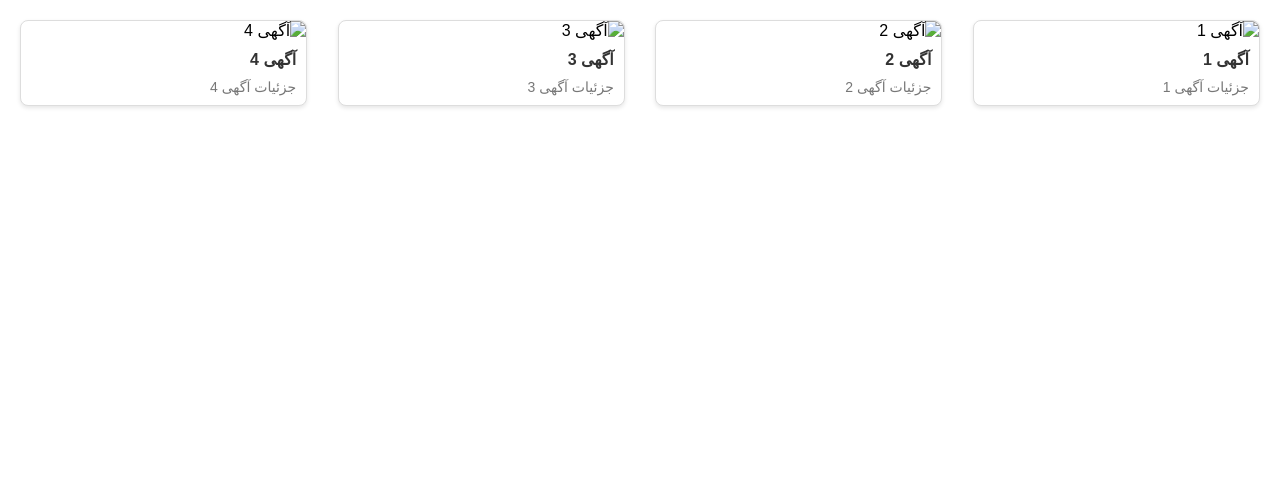
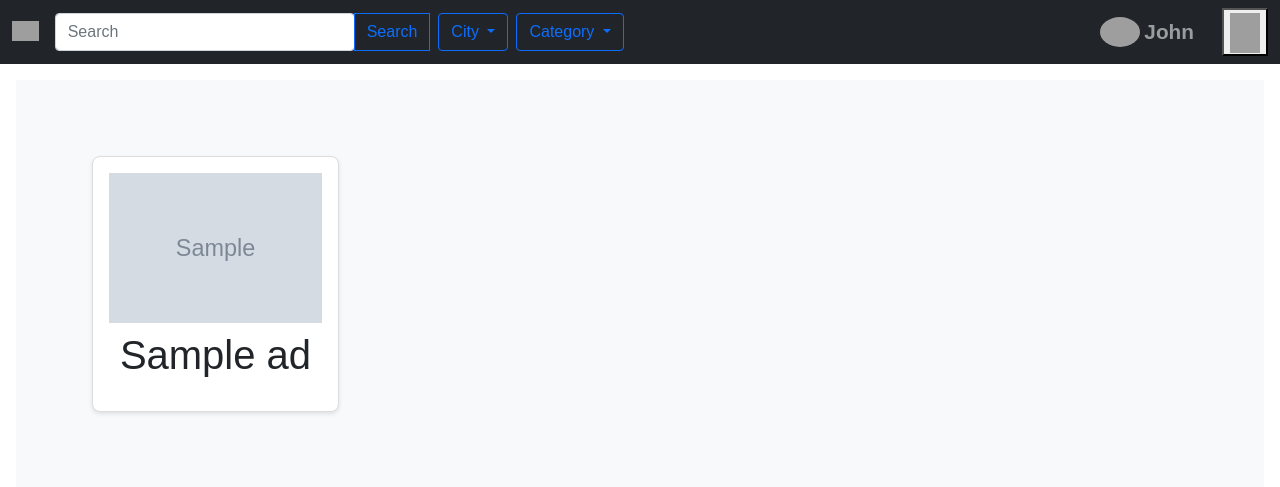
Before and after one commit to alinrz0/advertising-web-Django, a Django app: template ads/templates/ads/ads_list.html in a window 1280 px wide. Shown: the top 487 px of the page. Run offline with Django 5.2, Linux system fonts and the light colour scheme; the template is opened without the code that fills it: most values are stand-ins (such as "Sample title", 1, 10 or a date in 2020); grey boxes marked "Sample" are stand-in pictures; some libraries are stand-ins or nearby versions; grey boxes are pictures that could not be loaded.

Commit message:
add base.html and navbar.html and a basic set of hambergur bar and a base of showing ads

```diff
--- a/ads/static/ads/ads_list.css
+++ b/ads/static/ads/ads_list.css
@@ -1,7 +1,7 @@
 body {
     margin: 0;
     font-family: Arial, sans-serif;
-    direction: rtl;
+    direction: ltr;
 }
 
 .header {
--- a/ads/templates/ads/ads_list.html
+++ b/ads/templates/ads/ads_list.html
@@ -1,63 +1,22 @@
+{% extends 'base.html' %}
 {% load static %}
-{% comment %} <link rel="stylesheet" href= "{% static "ads/ads_list.css" %}"> {% endcomment %}
-<!DOCTYPE html>
-<html lang="fa" dir="rtl">
-<head>
-    <meta charset="UTF-8">
-    <meta name="viewport" content="width=device-width, initial-scale=1.0">
+{% block custom_tags %}
     <title>صفحه آگهی‌ها</title>
-    <link rel="stylesheet" href= "{% static "ads/ads_list.css" %}">
+    <link rel="stylesheet" href= "{% static 'ads/ads_list.css' %}">
     <link href="https://fonts.googleapis.com/icon?family=Material+Icons" rel="stylesheet">
-    <style>
-        .ad-section {
-            display: flex;
-            flex-wrap: wrap;
-            justify-content: space-between;
-        }
-        .ad-card {
-            width: 48%;
-            margin-bottom: 20px;
-        }
-        @media screen and (min-width: 768px) {
-            .ad-card {
-                width: 23%;
-            }
-        }
-    </style>
-</head>
-<body>
-    <div class="main-container">
-        <section class="ad-section">
-            <div class="ad-card">
-                <img src="https://via.placeholder.com/150" alt="آگهی 1">
-                <div class="ad-content">
-                    <h2>آگهی 1</h2>
-                    <p>جزئیات آگهی 1</p>
-                </div>
+{% endblock %}
+
+{% block content %}
+<div class="main-container">
+    <section class="ad-section">
+        {% for ad in ads %}
+        <div class="ad-card p-3 m-2">
+            <img src="{% static ad.IMG_Link  %}" alt="Your Image" class="img-fluid">
+            <div class="ad-content p-2">
+                <h1 class="text-center">{{ ad.Title }}</h1>
             </div>
-            <div class="ad-card">
-                <img src="https://via.placeholder.com/150" alt="آگهی 2">
-                <div class="ad-content">
-                    <h2>آگهی 2</h2>
-                    <p>جزئیات آگهی 2</p>
-                </div>
-            </div>
-            <div class="ad-card">
-                <img src="https://via.placeholder.com/150" alt="آگهی 3">
-                <div class="ad-content">
-                    <h2>آگهی 3</h2>
-                    <p>جزئیات آگهی 3</p>
-                </div>
-            </div>
-            <div class="ad-card">
-                <img src="https://via.placeholder.com/150" alt="آگهی 4">
-                <div class="ad-content">
-                    <h2>آگهی 4</h2>
-                    <p>جزئیات آگهی 4</p>
-                </div>
-            </div>
-            <!-- Repeat this block for additional ads -->
-        </section>
-    </div>
-</body>
-</html>
+        </div>
+        {% endfor %}
+    </section>
+</div>
+{% endblock %}
--- a/ads/urls.py
+++ b/ads/urls.py
@@ -1,5 +1,5 @@
 from django.urls import path
 from . import views
 urlpatterns = [
-    path("" , views.get),
+     path("",views.AdListView.as_view()),
 ]
--- /dev/null
+++ b/templates/base.html
@@ -0,0 +1,31 @@
+<!DOCTYPE html>
+<html lang="en">
+<head>
+    <meta charset="UTF-8">
+    <title>{% block title %} {% endblock %}</title>
+    <!-- CSS only -->
+    <!-- CSS only -->
+    <link rel="stylesheet" href="https://cdnjs.cloudflare.com/ajax/libs/font-awesome/4.7.0/css/font-awesome.min.css">
+    <script src="https://cdn.jsdelivr.net/npm/bootstrap@4.6.0/dist/js/bootstrap.min.js"></script>
+    <link href="https://cdn.jsdelivr.net/npm/bootstrap@5.0.0/dist/css/bootstrap.min.css" rel="stylesheet"
+          integrity="sha384-wEmeIV1mKuiNpC+IOBjI7aAzPcEZeedi5yW5f2yOq55WWLwNGmvvx4Um1vskeMj0" crossorigin="anonymous">
+    {% block custom_tags %}{% endblock %}
+
+</head>
+<body>
+
+{% include 'layout/navbar.html' %}
+
+<div class="bg-light p-5 rounded-lg m-3">
+    <h1 class="display-4"> {% block title-head %} {% endblock %}</h1>
+    <p class="lead"> {% block lead %} {% endblock %}</p>
+    <p> {% block content %} {% endblock %}</p>
+</div>
+
+
+
+
+{% block script %}
+{% endblock %}
+</body>
+</html>
--- /dev/null
+++ b/templates/layout/navbar.html
@@ -0,0 +1,125 @@
+<!-- Navbar-->
+<nav class="navbar navbar-expand-lg navbar-dark bg-dark" >
+    <div class="container-fluid justify-content-between">
+      <!-- Left elements -->
+      <div class="d-flex">
+        <!-- Brand -->
+        <a class="navbar-brand me-3 mb-1 d-flex align-items-center" href="#">
+          <img
+            src="https://mdbcdn.b-cdn.net/img/logo/mdb-transaprent-noshadows.webp"
+            height="20"
+            alt="MDB Logo"
+            loading="lazy"
+            style="margin-top: 2px;"
+          />
+        </a>
+
+        <!-- Search form -->
+        <form class="input-group w-auto my-auto d-sm-flex">
+          <input
+            autocomplete="off"
+            type="search"
+            class="form-control rounded"
+            placeholder="Search"
+            style="min-width: 300px;"
+          />
+          <button
+            data-mdb-ripple-init
+            class="btn btn-outline-primary"
+            type="button"
+            data-mdb-ripple-color="dark"
+          >
+            Search
+          </button>
+
+          <div class="dropdown ms-2">
+            <button
+              class="btn btn-outline-primary dropdown-toggle"
+              type="button"
+              id="dropdownMenuLink"
+              data-toggle="dropdown"
+              aria-haspopup="true"
+              aria-expanded="true"
+            >
+              City
+            </button>
+            <div class="dropdown-menu" aria-labelledby="dropdownMenuLink">
+              <a class="dropdown-item" href="#">Action</a>
+              <a class="dropdown-item" href="#">Another action</a>
+              <a class="dropdown-item" href="#">Something else here</a>
+              <script src="https://code.jquery.com/jquery-3.2.1.slim.min.js"></script>
+              <script src="https://maxcdn.bootstrapcdn.com/bootstrap/4.0.0/js/bootstrap.min.js"></script>
+            </div>
+          </div>
+
+          <div class="dropdown ms-2">
+            <button
+              class="btn btn-outline-primary dropdown-toggle"
+              type="button"
+              id="dropdownMenuLink"
+              data-toggle="dropdown"
+              aria-haspopup="true"
+              aria-expanded="true"
+            >
+              Category
+            </button>
+            <div class="dropdown-menu" aria-labelledby="dropdownMenuLink">
+              <a class="dropdown-item" href="#">Action</a>
+              <a class="dropdown-item" href="#">Another action</a>
+              <a class="dropdown-item" href="#">Something else here</a>
+            </div>
+          </div>
+        </form>
+  </div>
+  <!-- Left elements -->
+
+
+  <!-- Right elements -->
+  <ul class="navbar-nav flex-row">
+    <li class="nav-item me-3 me-lg-1">
+      <a class="nav-link d-sm-flex align-items-sm-center" href="#" style="font-size: 1.3rem; padding: 0.5rem 1rem;">
+        <img
+          src="https://mdbcdn.b-cdn.net/img/new/avatars/1.webp"
+          class="rounded-circle"
+          height="30"
+          alt="Black and White Portrait of a Man"
+          loading="lazy"
+        />
+        <strong class="d-none d-sm-block ms-1" style="font-size: 1.3rem;">John</strong>
+      </a>
+    </li>
+
+
+    <div class="dropdown ms-2">
+      <button
+        type="button"
+        id="dropdownMenuLink"
+        data-toggle="dropdown"
+        aria-haspopup="true"
+        aria-expanded="true"
+      >
+      <img
+      src="https://encrypted-tbn0.gstatic.com/images?q=tbn:ANd9GcTVT70fq5HjPRpibSMaJL4eGp0YnhsiPNcdcclAh28QtlDtVK4GObOof3G1ykhlbJOfuMY&usqp=CAU"
+      height="40"
+      width="30"
+      alt="MDB Logo"
+      loading="lazy"
+      style="margin-top: 2px;"
+    />
+      </button>
+      <div class="dropdown-menu dropdown-menu-fullpage" aria-labelledby="dropdownMenuLink" style="position: fixed; top: 0; right: 0; width: 15%; height: 100vh; background-color: #343a40; border: none; padding: 20px; overflow-y: auto;">
+        <!-- your dropdown menu content here -->
+        <a class="dropdown-item" href="#" style="color: #ffffff;">Action</a>
+        <a class="dropdown-item" href="#" style="color: #ffffff;">Another action</a>
+        <a class="dropdown-item" href="#" style="color: #ffffff;">Something else here</a>
+        <!-- Add more items here -->
+      </div>
+    </div>
+  </ul>
+
+
+
+  <!-- Right elements -->
+</div>
+  </nav>
+  <!-- Navbar -->
```
Also changed, not shown: ads/views.py (+53 -3 lines).
